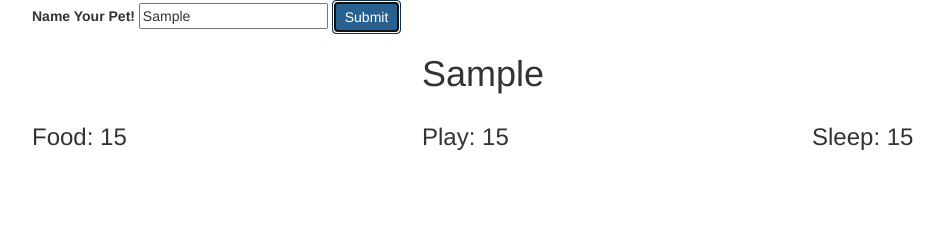
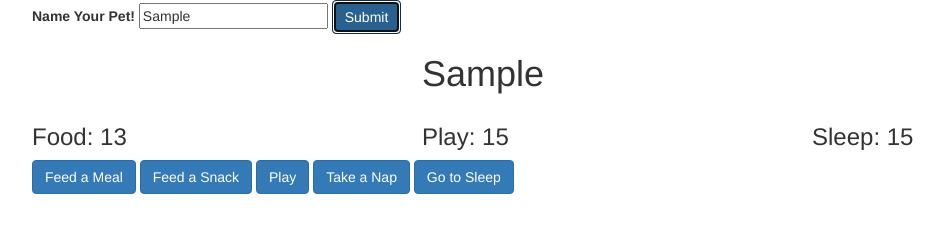
Before and after one commit to Sara-Hamilton/tamagotchi-js, a website built with webpack: page src/index.html in a window 1280 px wide. Both pictures are taken after typing "Sample" into the empty fields and a click on the button "Submit". Shown: the whole page, without its empty margins (38-982 px from the left). Built offline with nearby package versions, Linux system fonts and the light colour scheme.

Commit message:
add buttons for tending methods and refreshView method

```diff
--- a/src/index.html
+++ b/src/index.html
@@ -33,6 +33,11 @@
             <h3>Sleep: <span id="sleep"></span></h3>
           </div>
         </div>
+        <button type="button" id="feed-meal" class="btn btn-primary">Feed a Meal</button>
+        <button type="button" id="feed-snack" class="btn btn-primary">Feed a Snack</button>
+        <button type="button" id="play-with" class="btn btn-primary">Play</button>
+        <button type="button" id="take-nap" class="btn btn-primary">Take a Nap</button>
+        <button type="button" id="goto-sleep" class="btn btn-primary">Go to Sleep</button>
       </div>
     </div>
   </body>
--- a/src/js/tamagotchi.js
+++ b/src/js/tamagotchi.js
@@ -67,4 +67,12 @@ export class Tamagotchi {
     this.sleep +=5;
   }
 
+  refreshView() {
+    setInterval(() => {
+      $("#food").text(this.food);
+      $("#play").text(this.play);
+      $("#sleep").text(this.sleep);
+    }, 1000);
+  }
+
 }
--- a/src/main.js
+++ b/src/main.js
@@ -7,11 +7,40 @@ $(document).ready(function() {
     const name = $("#name").val();
 
     let tamagotchi = new Tamagotchi(name);
+    tamagotchi.setFood();
+    tamagotchi.setPlay();
+    tamagotchi.setSleep();
 
     $("#pet-name").text(tamagotchi.name);
     $("#food").text(tamagotchi.food);
     $("#play").text(tamagotchi.play);
     $("#sleep").text(tamagotchi.sleep);
+    tamagotchi.refreshView();
+
+    $("#feed-meal").click(function() {
+      tamagotchi.feedMeal();
+      tamagotchi.refreshView();
+    });
+
+    $("#feed-snack").click(function() {
+      tamagotchi.feedSnack();
+      tamagotchi.refreshView();
+    });
+
+    $("#play-with").click(function() {
+      tamagotchi.playWith();
+      tamagotchi.refreshView();
+    });
+
+    $("#take-nap").click(function() {
+      tamagotchi.takeNap();
+      tamagotchi.refreshView();
+    });
+
+    $("#goto-sleep").click(function() {
+      tamagotchi.goToSleep();
+      tamagotchi.refreshView();
+    });
 
   });
 });
```
